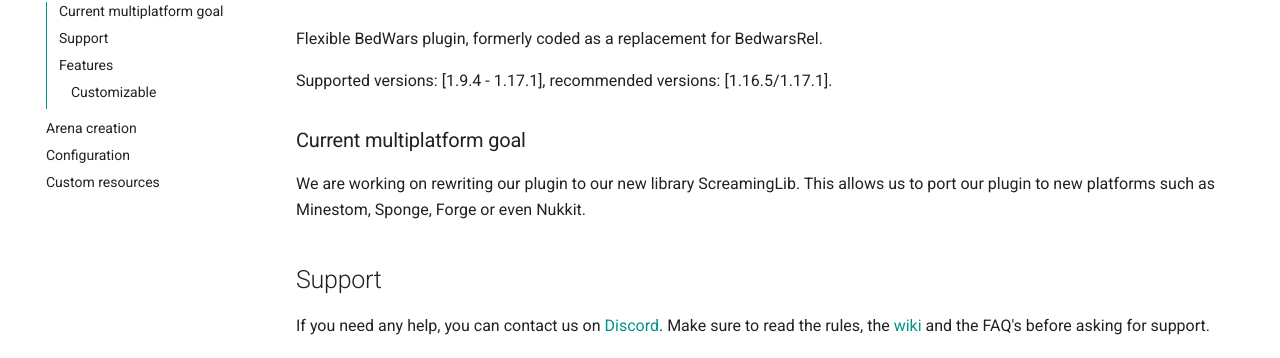
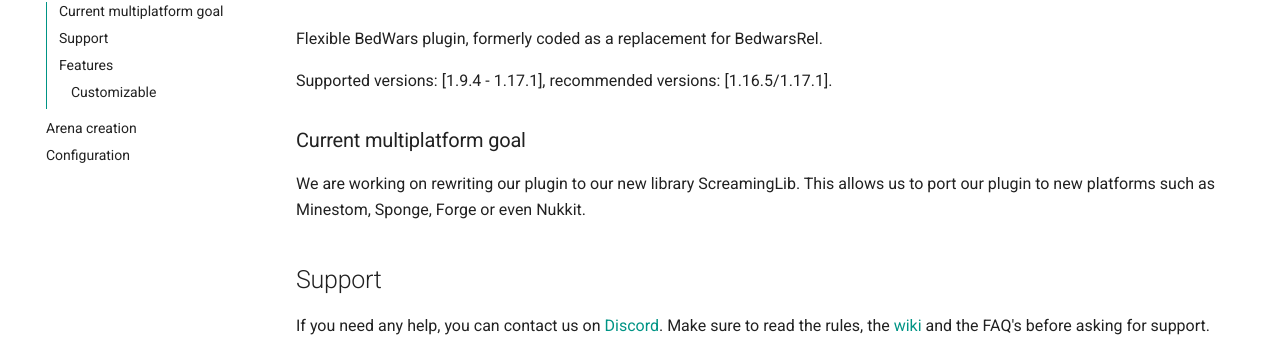
Before and after one commit to ScreamingSandals/BedWars, an MkDocs documentation site: the page built from docs/index.md, in a window 1280 px wide. Shown: the part 204-562 px from the top of the page. Built offline with MkDocs 1.6.1 and Material for MkDocs 9.7.7, drawn with Linux system fonts in a browser that asks for light colours; comment, search, counter and statistics services are not loaded; the version menu is left out.

Commit message:
fixing nav

```diff
--- a/mkdocs.yml
+++ b/mkdocs.yml
@@ -63,4 +63,3 @@
   - Home: index.md
   - Arena creation: arena.md
   - Configuration: config.md
-  - Custom resources: resources.md
```
